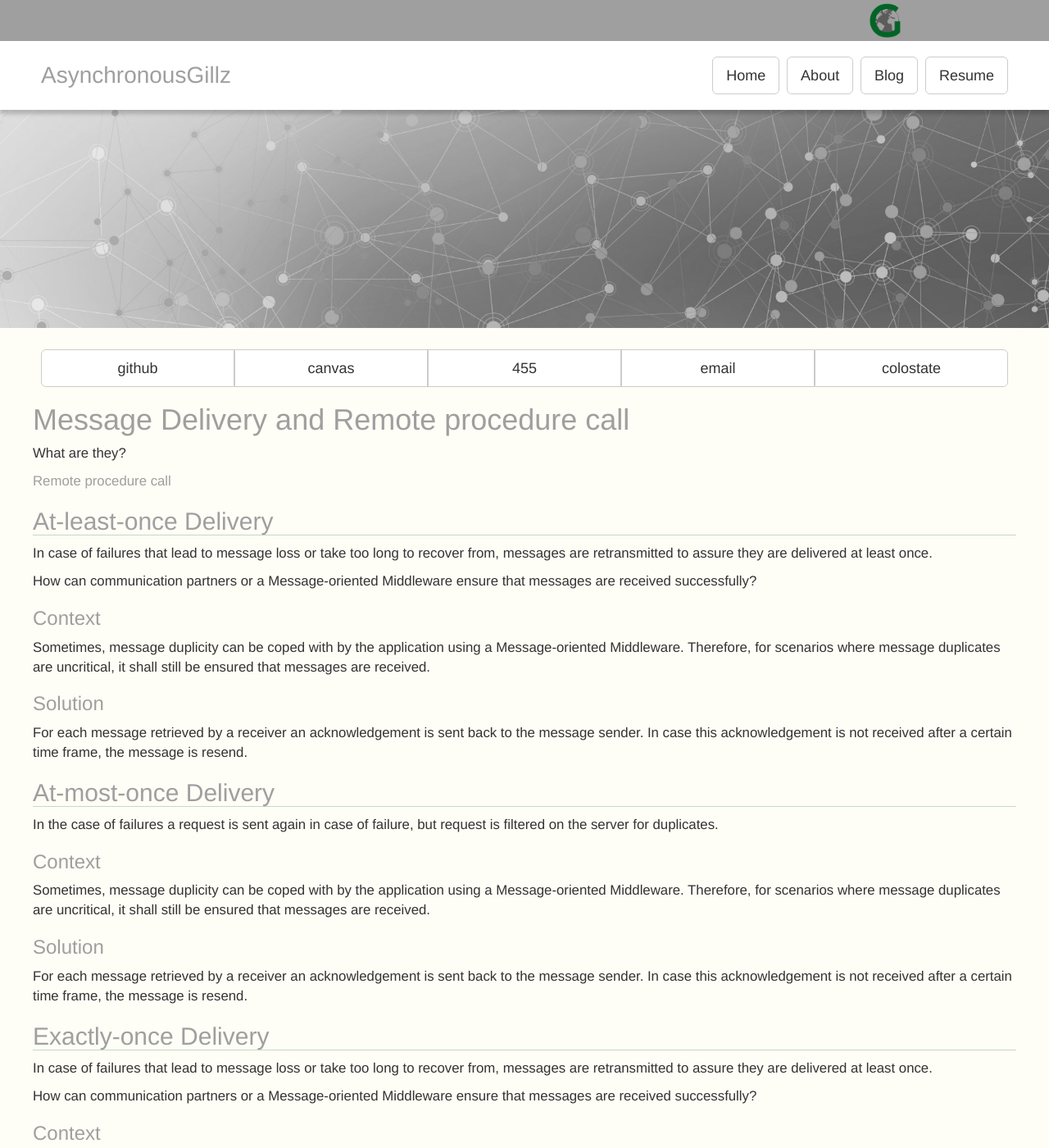
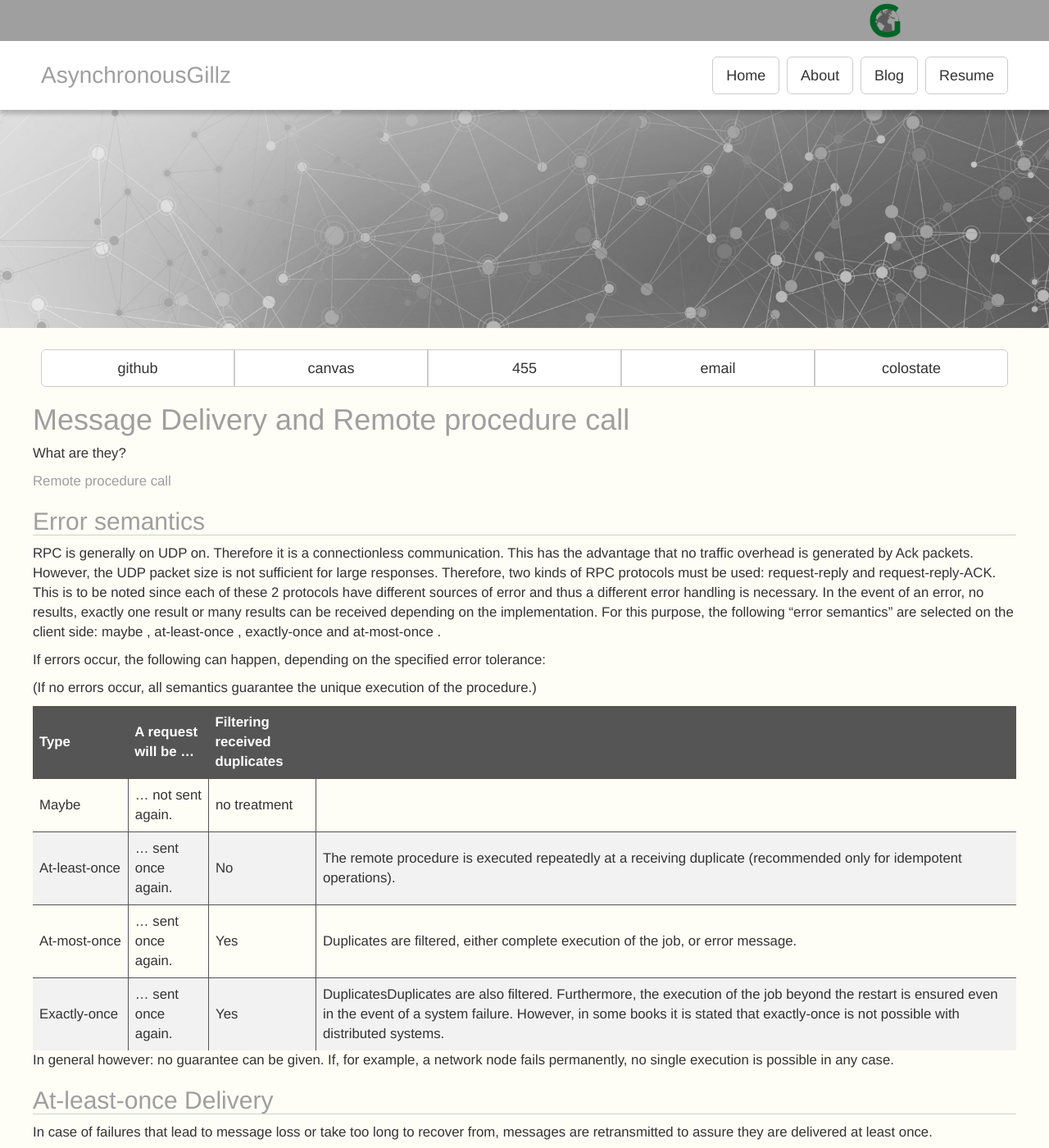
Before and after one commit to GerhardOfRivia/GerhardOfRivia.github.io, a Jekyll site: the page built from _posts/2016-11-12-Message-Delivery.md, in a window 1280 px wide and 1400 px high. Shown: the whole window at 82% size. Built offline with Jekyll 4.4.1, drawn with Linux system fonts in a browser that asks for light colours; nearby versions of some CDN libraries.

```diff
--- a/_posts/2016-11-12-Message-Delivery.md
+++ b/_posts/2016-11-12-Message-Delivery.md
@@ -7,6 +7,23 @@
 What are they?
 
 [Remote procedure call](https://en.wikipedia.org/wiki/Remote_procedure_call])
+
+## Error semantics
+
+RPC is generally on UDP on. Therefore it is a connectionless communication. This has the advantage that no traffic overhead is generated by Ack packets. However, the UDP packet size is not sufficient for large responses. Therefore, two kinds of RPC protocols must be used: request-reply and request-reply-ACK. This is to be noted since each of these 2 protocols have different sources of error and thus a different error handling is necessary. In the event of an error, no results, exactly one result or many results can be received depending on the implementation. For this purpose, the following "error semantics" are selected on the client side: maybe , at-least-once , exactly-once and at-most-once .
+
+If errors occur, the following can happen, depending on the specified error tolerance:
+
+(If no errors occur, all semantics guarantee the unique execution of the procedure.)
+
+| Type |A request will be ...|Filtering received duplicates| |
+|------|---------------------|-----------------------------|-|
+| Maybe | ... not sent again.|no treatment|
+| At-least-once |... sent once again.| No | The remote procedure is executed repeatedly at a receiving duplicate (recommended only for idempotent operations).
+|At-most-once | ... sent once again. | Yes | Duplicates are filtered, either complete execution of the job, or error message.
+|Exactly-once | ... sent once again. | Yes | DuplicatesDuplicates are also filtered. Furthermore, the execution of the job beyond the restart is ensured even in the event of a system failure. However, in some books it is stated that exactly-once is not possible with distributed systems.
+
+In general however: no guarantee can be given. If, for example, a network node fails permanently, no single execution is possible in any case.
 
 ## At-least-once Delivery
 
```
